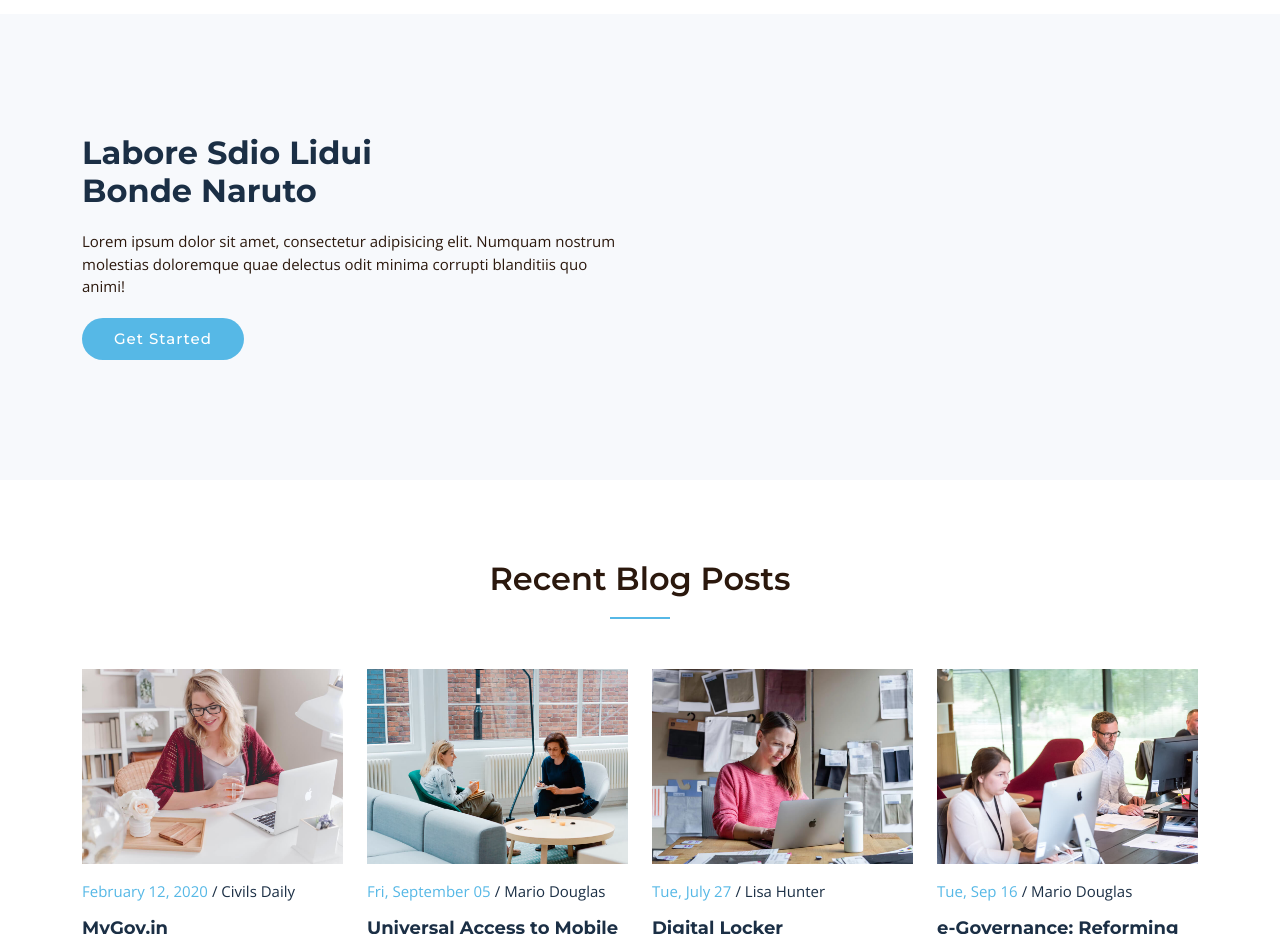
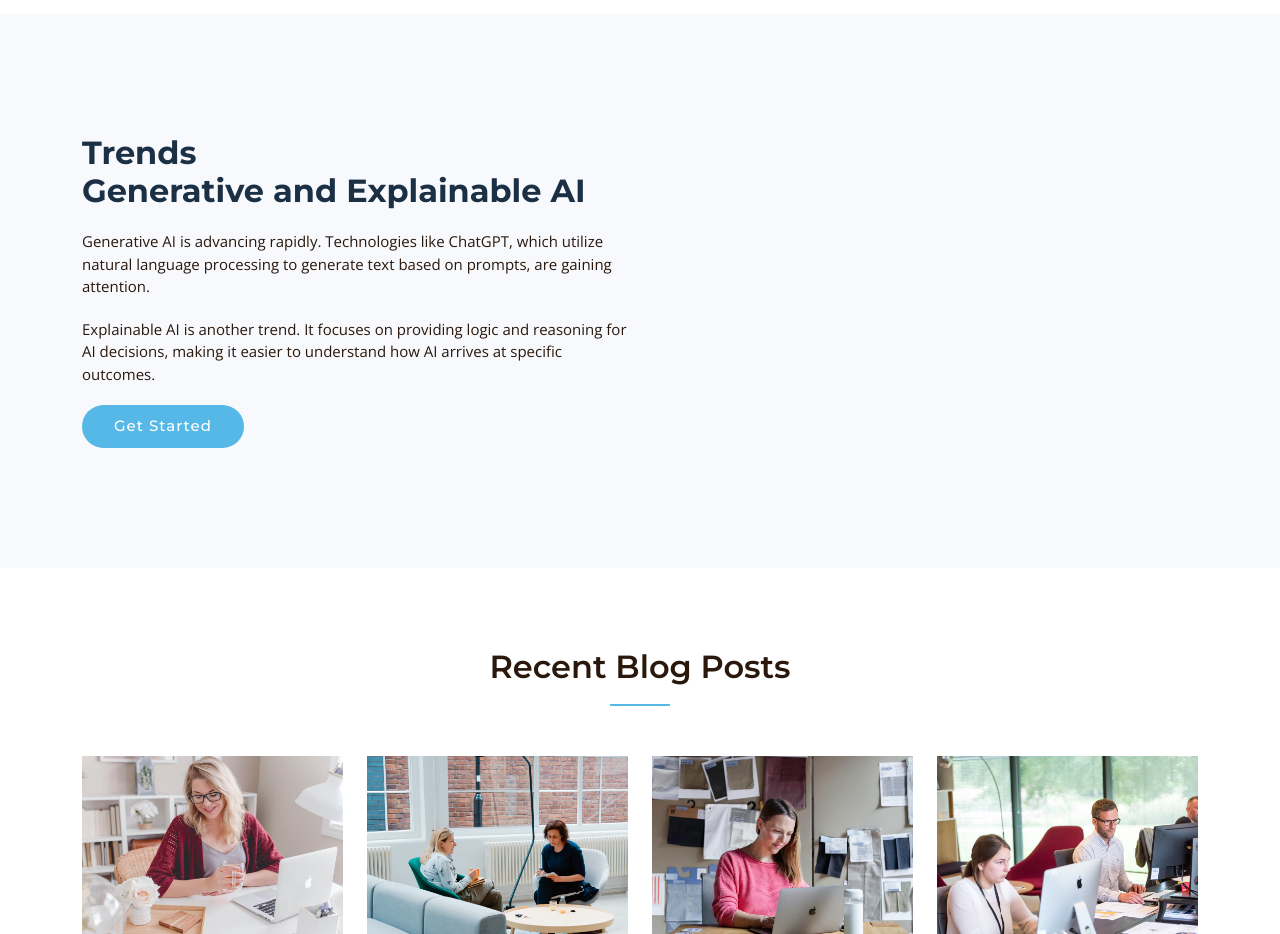
Before and after one commit to GironYess/identifying, a plain HTML site: page index.html in a window 1280 px wide. Shown: the part 3000-3934 px from the top of the page. Drawn offline with nearby package versions, Linux system fonts and the light colour scheme.

Commit message:
Update Trends

```diff
--- a/index.html
+++ b/index.html
@@ -295,8 +295,9 @@
         <div class="container" data-aos="fade-up" data-aos-delay="300">
           <div class="row">
             <div class="col-md-6">
-              <h4>Labore Sdio Lidui<br>Bonde Naruto</h4>
-              <p>Lorem ipsum dolor sit amet, consectetur adipisicing elit. Numquam nostrum molestias doloremque quae delectus odit minima corrupti blanditiis quo animi!</p>
+              <h4>Trends<br>Generative and Explainable AI</h4>
+              <p>Generative AI is advancing rapidly. Technologies like ChatGPT, which utilize natural language processing to generate text based on prompts, are gaining attention.</p>
+              <p>Explainable AI is another trend. It focuses on providing logic and reasoning for AI decisions, making it easier to understand how AI arrives at specific outcomes.</p>
               <a href="#about" class="btn-get-started">Get Started</a>
             </div>
           </div>
```
